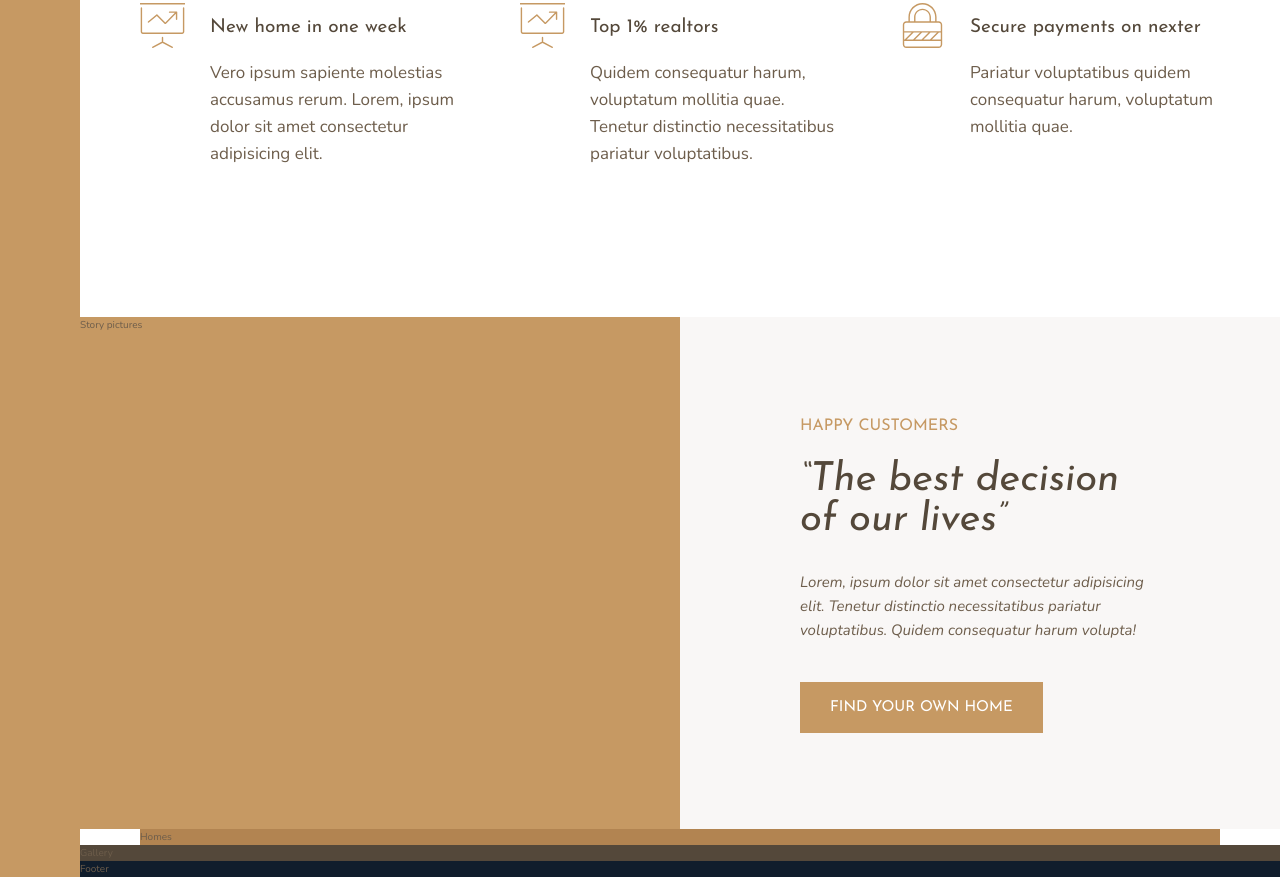
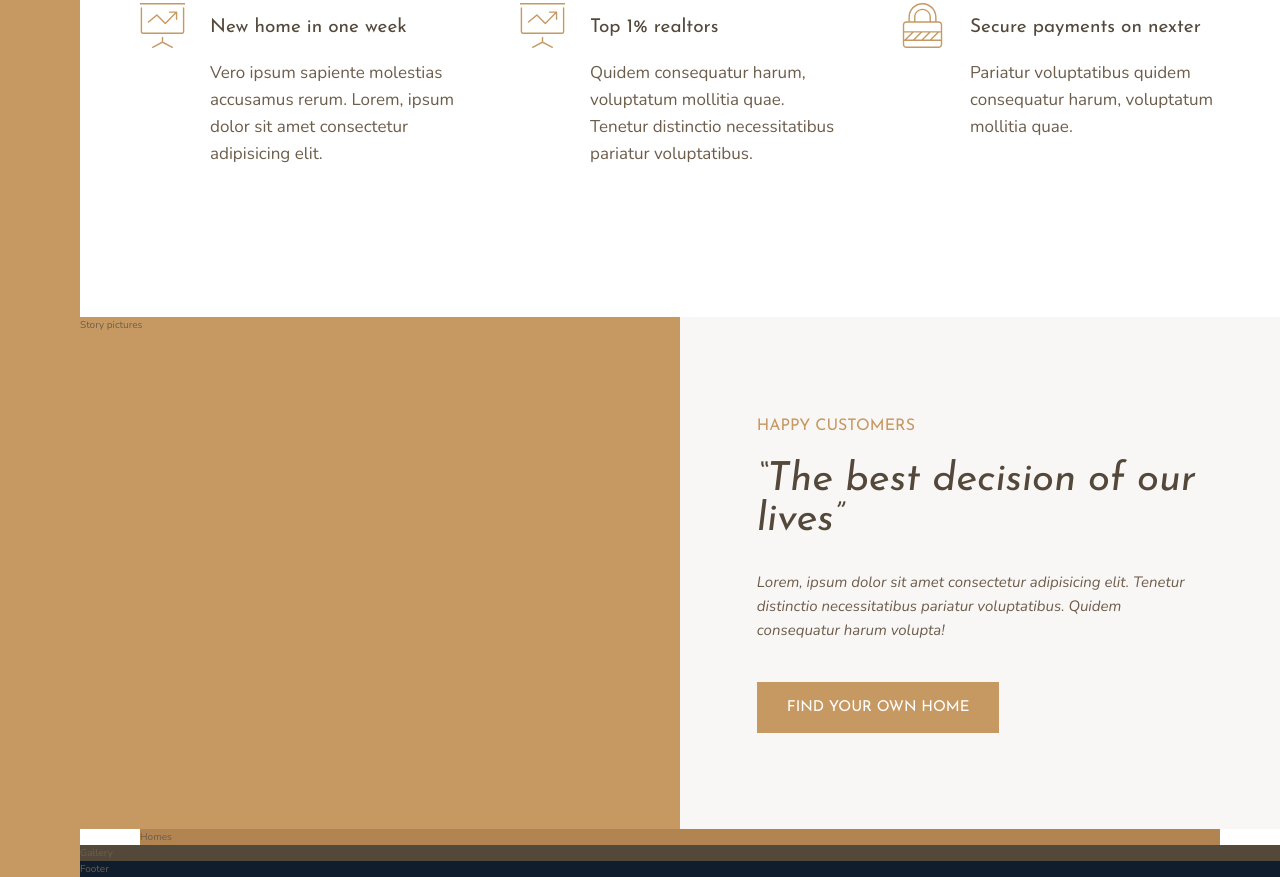
Before and after one commit to arhamilton92/nexter, a website: page index.html in a window 1280 px wide. Shown: the part 991-1868 px from the top of the page. Drawn offline with nearby package versions, Linux system fonts and the light colour scheme.

Commit message:
story__content // styling

```diff
--- a/sass/_story.scss
+++ b/sass/_story.scss
@@ -7,7 +7,7 @@
     &__content {
         background-color: $color-grey-light-1;
         grid-column: col-start 5 / full-end;
-        padding: 6rem 12rem;
+        padding: 4vh 6vw;
         display: flex;
         flex-direction: column;
         justify-content: center;
```
Also changed, not shown: css/style.css, sass/main.css, 1 other file.
